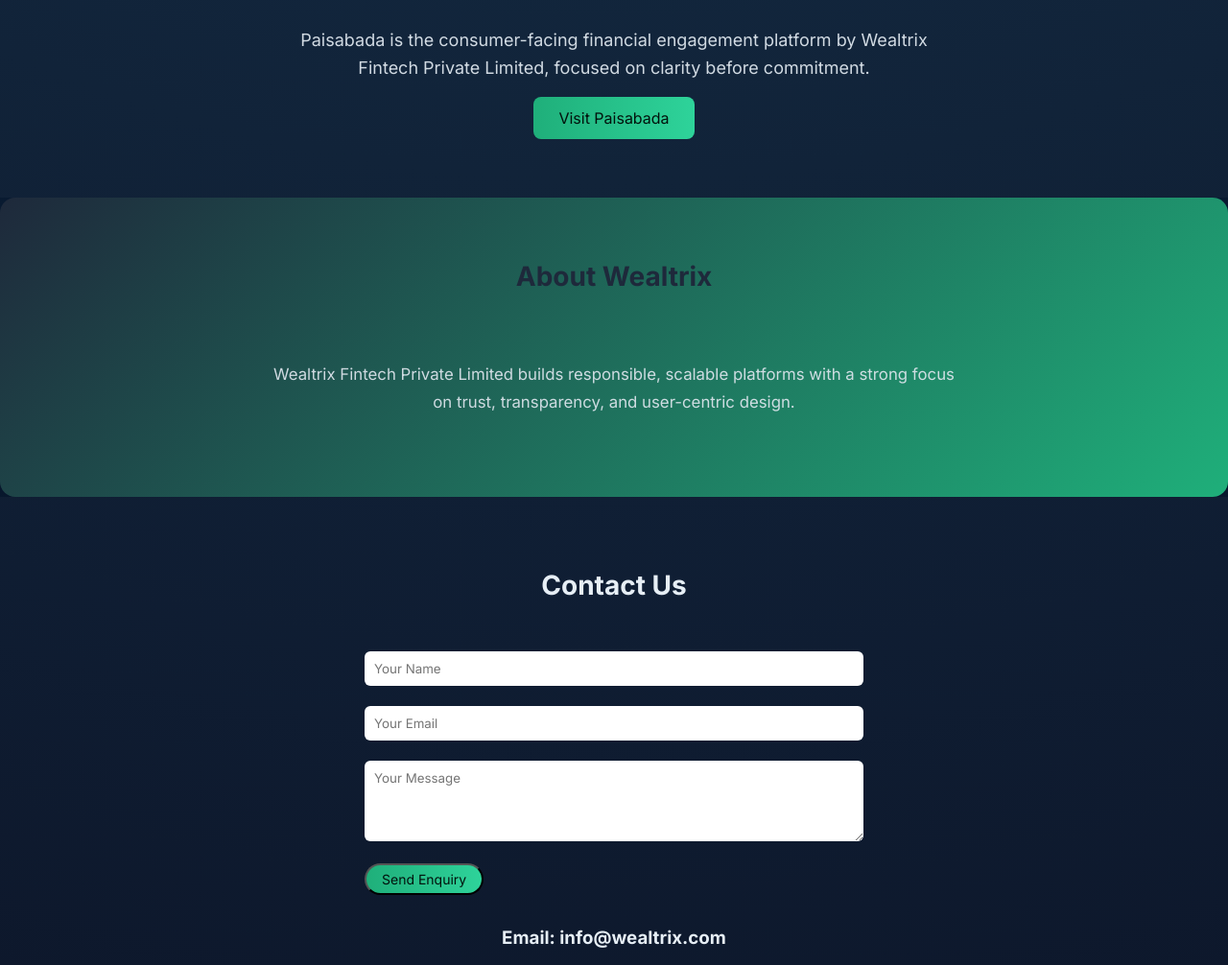
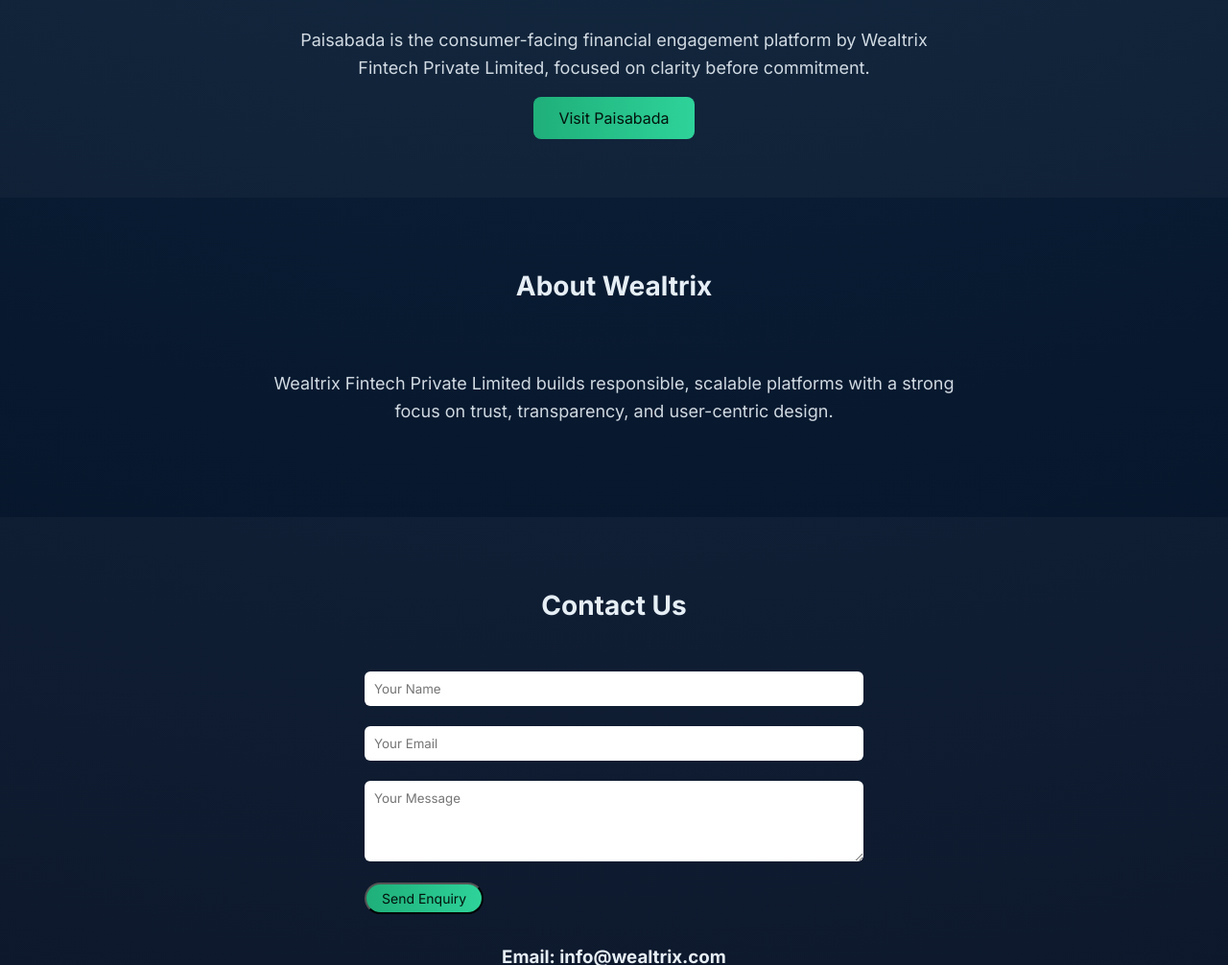
Before and after one commit to paisabada/wealtrix, a plain HTML site: page index.html in a window 1280 px wide. Shown: the part 1372-2378 px from the top of the page at 96% size. Drawn offline with Linux system fonts and the light colour scheme.

Commit message:
Update index.html

```diff
--- a/index.html
+++ b/index.html
@@ -319,6 +319,11 @@
                 flex-direction: column
             }
 
+            /* ✅ Light mode only */
+            body.light nav {
+                background: #ffffff;
+            }
+
             nav.show {
                 display: flex
             }
@@ -395,25 +400,6 @@
 
         .enquiry:hover {
             transform: scale(1.05);
-        }
-
-        /* DEFAULT = LIGHT MODE */
-        body:not(.dark) #about {
-            background: linear-gradient(135deg, #1e293b, #1FAF7A);
-            border-radius: 16px;
-            padding: 60px 30px;
-        }
-
-        body:not(.dark) #about h2 {
-            color: #1e293b;
-            /* premium dark heading */
-        }
-
-        body:not(.dark) #about .about-text {
-            color: #e2e8f0;
-            /* soft readable text */
-            font-size: 1.05rem;
-            line-height: 1.7;
         }
     </style>
 </head>
```
